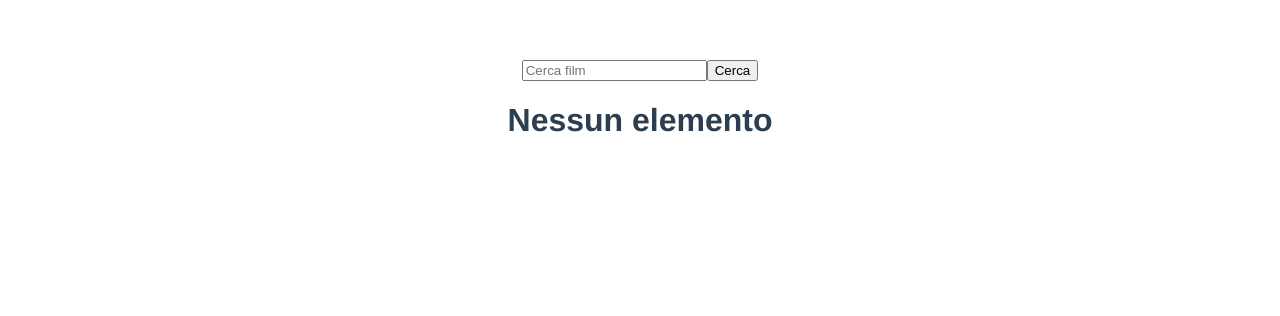
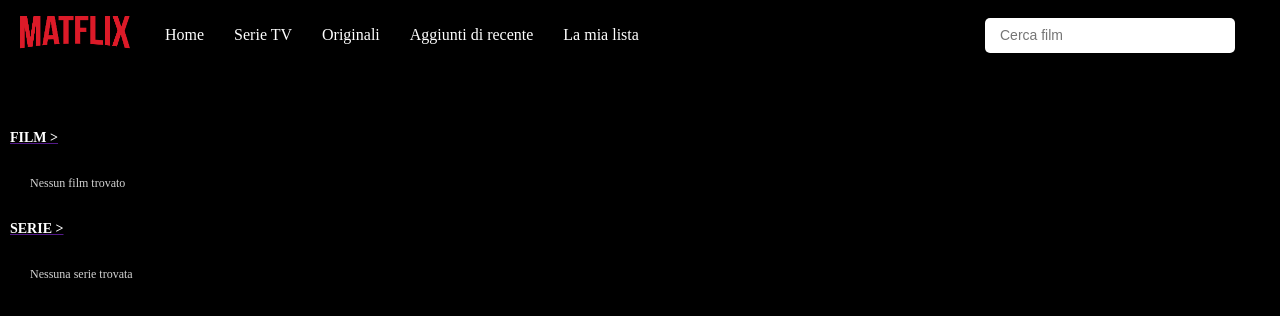
Before and after one commit to mattiadebonis/vue-boolfix, a Vue app: page / in a window 1280 px wide. Shown: the top 316 px of the page. Built offline with nearby package versions, Linux system fonts and the light colour scheme.

Commit message:
Milestone 4

```diff
--- a/src/App.vue
+++ b/src/App.vue
@@ -80,12 +80,21 @@
 </script>
 
 <style lang="scss">
-#app {
-  font-family: Avenir, Helvetica, Arial, sans-serif;
-  -webkit-font-smoothing: antialiased;
-  -moz-osx-font-smoothing: grayscale;
-  text-align: center;
-  color: #2c3e50;
-  margin-top: 60px;
-}
+  *{
+    box-sizing:border-box;
+    margin: 0;
+    padding: 0;
+  }
+  body{
+    background-color: black;
+  }
+  #app{
+    width: 100vw;
+    width: 100vh;
+  }
+
+
+
+
+
 </style>
--- a/src/components/Card.vue
+++ b/src/components/Card.vue
@@ -1,17 +1,27 @@
 <template>
-    <div>
-        <img :src="componeURL(item.poster_path)" alt="">
+    <!-- card container-->
+    <div class="card_container">
+        <!-- card cover -->
+        <div class="card_cover">
+            <img :src="componeURL(item.poster_path)" alt=""             class="card_image">
+        </div>
+        <!-- /card cover -->
+
+        <!-- card info -->
+        <div class="info_card">
             <h3>{{item.title? item.title : item.name}}</h3>
-        <h4>{{item.original_title ? item.original_title : item.original_name}}</h4>
+            <p class="original_title">{{item.original_title ? item.original_title : item.original_name}}</p>
             <img
                 src="../assets/images/it.png"
                 alt=""
                 v-if="item.original_language == 'it'"
+                class="flag"
             >
             <img
                 src="../assets/images/en.png"
                 alt=""
                 v-else-if="item.original_language == 'en'"
+                class="flag"
             >
             <p v-else>{{item.original_language}}</p>
             <p>{{getRating(item.vote_average)}}</p>
@@ -21,9 +31,13 @@
                 :key= "index"
                 src="../assets/images/star-solid.svg"
                 alt=""
+                class="flag"
             >
+        </div>
+        <!-- /card info -->
+    </div>
+    <!-- /card container-->
 
-    </div>
 </template>
 
 <script>
@@ -58,17 +72,51 @@
                 for(var i=0; i<ratingFive; i++){
                     this.ratingItem.push("");
                 }
-                console.log(this.ratingItem)
             }
-        }
+        },
 
     }
 
 </script>
 
 
-<style scoped>
-img{
-    width: 20px;
+<style lang="scss" scoped>
+
+//card
+.card_container{
+    width: 100%;
+    position: relative;
+
+    .card_image{
+        width: 100%;
+    }
+    .info_card{
+        opacity:0;
+        color: white;
+        position:absolute;
+        top: 0px;
+        padding: 15px;
+        h3{
+            font-size: 24px;
+        }
+        .original_title{
+            font-size: 8px;
+        }
+        .flag{
+            width: 30px;
+            margin-top: 15px;
+        }
+    }
+
+    //switch from cover to info on mouse hover
+    &:hover .card_image{
+        opacity:0;
+        transition: opacity 0.2s;
+        width: 100%;
+    }
+    &:hover .info_card{
+        opacity: 1;
+        transition: opacity 0.2s;
+    }
 }
 </style>
--- a/src/components/Header.vue
+++ b/src/components/Header.vue
@@ -1,31 +1,97 @@
 <template>
-    <div>
-        <input
-            v-model="searchText"
-            type="text"
-            placeholder="Cerca film"
-        >
+    <header>
+        <!-- left header -->
+        <div class="left_header">
+            <!-- logo -->
+            <a href="#">
+                <img src="../assets/images/logo.png" alt="" class="logo">
+            </a>
+            <!-- menu -->
+            <ul>
+                <li><a href="#">Home</a></li>
+                <li><a href="#">Serie TV</a></li>
+                <li><a href="#">Originali</a></li>
+                <li><a href="#">Aggiunti di recente</a></li>
+                <li><a href="#">La mia lista</a></li>
+            </ul>
+            <!-- /menu -->
+        </div>
+        <!-- /left header -->
 
-        <button
-            @click="$emit('performSearch', searchText)"
-        >Cerca</button>
-    </div>
+        <!-- right header -->
+        <div class="right_header">
+            <input
+                v-model="searchText"
+                v-on:input="$emit('performSearch', searchText)"
+                type="text"
+                placeholder="Cerca film"
+            >
+        </div>
+        <!-- /right header -->
+
+    </header>
 </template>
 
 <script>
     export default{
         name: "Header",
+        //data
         data: function(){
             return{
                 searchText : ""
             }
         },
-
-
     }
 </script>
 
 
-<style scoped>
+<style lang="scss" scoped>
+    header{
+        width: 100vw;
+        height: 70px;
+        display: flex;
+        justify-content: space-between;
+        align-items: center;
 
+        //left header
+        .left_header{
+            display: flex;
+            align-items: center;
+            .logo{
+                width: 120px;
+                margin:15px;
+            }
+            ul{
+                list-style: none;
+                display: inline-block;
+            }
+            li{
+                display: inline;
+                margin: 15px;
+                a{
+                    color:white;
+                    text-decoration:none;
+                    font-size: 16px;
+                }
+            }
+        }
+
+        //right header
+        .right_header{
+            padding: 30px;
+
+            input{
+                width: 250px;
+                height: 35px;
+                margin: 15px;
+                padding-left: 15px;
+                border: none;
+                border-radius: 5px;
+                font-size: 14px;
+                color:gray;
+            }
+
+
+        }
+    }
 </style>
--- a/src/components/Main.vue
+++ b/src/components/Main.vue
@@ -1,11 +1,11 @@
 <template>
     <main>
         <!-- movies -->
+        <a href=""><h2>Film ></h2></a>
         <section
             class="movies-container"
             v-if="movieCards.length > 0"
         >
-            <h2>Film</h2>
             <div class="card">
                 <Card
                     v-for = "card in movieCards"
@@ -14,24 +14,28 @@
                 />
             </div>
         </section>
+        <p class="no_found" v-else>Nessun film trovato</p>
+        <!-- /movies -->
+
 
         <!-- series -->
+        <a href=""><h2>Serie ></h2></a>
         <section
             class="series-container"
             v-if="serieCards.length > 0"
         >
-            <h2>Serie</h2>
             <div class="card">
-                <Card
+
+                    <Card
                     v-for = "card in serieCards"
                     :key = "card.id"
                     :item = "card"
-                />
+                    />
             </div>
         </section>
-        <h1 v-else>Nessun elemento</h1>
+        <p class="no_found" v-else>Nessuna serie trovata</p>
+        <!-- /series -->
     </main>
-
 </template>
 
 <script>
@@ -45,11 +49,42 @@
             "movieCards": Array,
             "serieCards": Array
         }
-
     }
 </script>
 
 
-<style scoped>
+<style lang="scss" scoped>
+
+main{
+    width: 100%;
+    margin-top: 60px;
+    h2{
+        color:white;
+        text-transform: uppercase;
+        margin: 10px;
+        font-size: 14px;
+        margin-top: 30px;
+    }
+
+    section{
+        display: flex;
+        width: 100%;
+        .card{
+           display: flex;
+            div{
+                width: calc(100vw/8);
+            }
+        }
+    }
+    .no_found{
+        margin: 30px;
+        color:lightgray;
+        font-size: 12px;
+    }
+}
+
+
+
+
 
 </style>
```
Also changed, not shown: src/assets/images/logo.png (added), src/assets/logo.png (deleted). Lines whose indentation alone changed are shown as unchanged.
